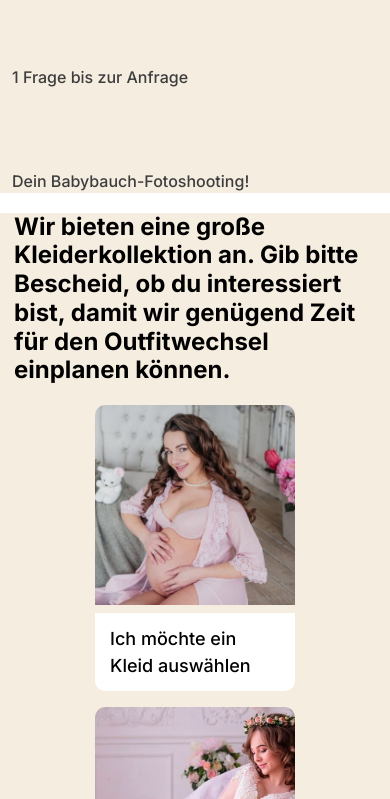
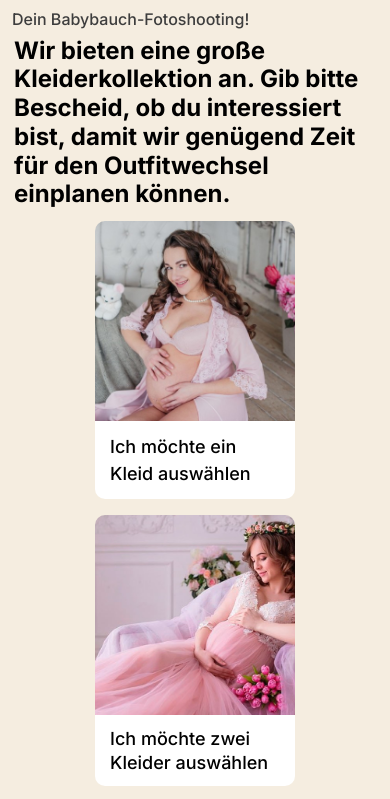
Before and after one commit to NataliiaKozak/landing-babybauch-newborn, a plain HTML site: page quiz-3.html in a window 390 px wide. Shown: the part 123-922 px from the top of the page. Drawn offline with Linux system fonts and the light colour scheme.

Commit message:
changed quiz

```diff
--- a/css/quiz-thanks/quiz-header.css
+++ b/css/quiz-thanks/quiz-header.css
@@ -3,30 +3,25 @@
    ============================================================================ */
 
 .quiz-header {
-  padding: 53px 0 0 0;
+  padding: 24px 0 8px 0; /* компактнее */
   min-height: auto;
 }
 
 .quiz-header__content {
-  /* display: flex;
-  flex-direction: row;
-  justify-content: space-between;
-  align-items: center; */
-
   display: flex;
   flex-direction: column;
-  gap: var(--spacing-section-mobile); /* 40px */
+  gap: 12px; /* было 40/80 */
   align-items: flex-start;
 }
 
 /* Logo */
 .quiz-header__logo {
-  margin: 0 0 10px 0;
+  margin: 0; /* было 0 0 10px 0 */
 }
 
 .quiz-header__logo-text {
-  font-size: var(--font-h2); /* 45px; */
-  font-weight: var(--font-weight-bold); /* 700; */
+  font-size: var(--font-h2); /* 45px */
+  font-weight: var(--font-weight-bold);
   text-decoration: none;
   color: var(--brand-text);
   transition: opacity 0.3s ease;
@@ -48,9 +43,7 @@
 
 .quiz-header__progress p {
   margin: 0;
-  /* font-size: 22px; */
   font-size: var(--font-body);
-  /* font-weight: 500; */
   font-weight: var(--font-weight-medium);
 }
 
@@ -60,18 +53,10 @@
 
 @media (max-width: 768px) {
   .quiz-header {
-    padding: 30px 0 0 0;
+    padding: 18px 0 6px 0;
   }
 
   .quiz-header__content {
-    gap: calc(var(--spacing-section-mobile) * 2); /* 80px */
+    gap: 10px;
   }
-
-  /* .quiz-header__logo-text {
-    font-size: 32px;
-  }
-
-  .quiz-header__progress p {
-    font-size: 18px;
-  } */
 }
--- a/css/quiz-thanks/quiz-question.css
+++ b/css/quiz-thanks/quiz-question.css
@@ -3,14 +3,14 @@
    ============================================================================ */
 
 .quiz-question {
-  padding: 20px 0 100px 0;
+  padding: 0 0 100px 0; /* убрали верхний отступ */
   min-height: calc(100vh - 250px);
 }
 
-/* Title добавлено margin-top: 20px; изменено margin-bottom*/
+/* Title */
 .quiz-question__title {
-  margin-top: 20px;
-  margin-bottom: 50px;
+  margin-top: 0; /* было 20px */
+  margin-bottom: 24px; /* было 50px */
   padding: 0 2px;
 }
 
@@ -21,7 +21,7 @@
   margin: 0;
 }
 
-/* Cards grid (картинка + кнопка вместе) */
+/* Cards grid */
 .quiz-question__cards {
   display: flex;
   gap: 14px;
@@ -37,12 +37,12 @@
   justify-content: space-between;
 }
 
-/* Карточка (картинка + кнопка) - без gap, кнопка прилегает к картинке */
+/* Card */
 .quiz-question__card {
   display: flex;
   flex-direction: column;
   gap: 0;
-  flex: 0 0 calc((100% - 42px) / 4); /* 4 items, 3 gaps of 14px */
+  flex: 0 0 calc((100% - 42px) / 4);
   max-width: 300px;
 }
 
@@ -72,7 +72,7 @@
   border-radius: 10px 10px 0 0;
 }
 
-/* Option button - only bottom corners rounded (Figma: rounded-bl-[30px] rounded-br-[30px]) */
+/* Option button */
 .quiz-question__option {
   display: flex;
   align-items: center;
@@ -84,14 +84,12 @@
   border: none;
   border-radius: 0 0 10px 10px;
   text-decoration: none;
-  /* color: #000000;
-  font-size: 22px;
-  font-weight: 500;
-  font-family: 'Inter', sans-serif; */
+
   font-size: var(--font-body);
   font-weight: var(--font-weight-medium);
   font-family: var(--font-family);
   color: var(--color-black);
+
   transition: all 0.3s ease;
   cursor: pointer;
   box-sizing: border-box;
@@ -110,12 +108,6 @@
   color: #ffffff;
 }
 
-/* .quiz-question__option-text {
-  white-space: nowrap;
-  overflow: hidden;
-  text-overflow: ellipsis;
-} */
-
 .quiz-question__option-text {
   flex: 1;
   min-width: 0;
@@ -124,9 +116,8 @@
   overflow: hidden;
   text-overflow: ellipsis;
 }
-/* Multiline option (for longer text) */
-/* quiz-question__option--multiline - для многострочного текста в кнопке
-- в связи изменением  --font-body: 16px;надо было удалить в некоторых квизах: 2, 3, 4, 8, 9, 10 */
+
+/* Multiline option */
 .quiz-question__option--multiline {
   height: 92px;
   white-space: normal;
@@ -156,6 +147,11 @@
     flex: 0 0 calc(50% - 7px);
     width: calc(50% - 7px);
     max-width: 300px;
+  }
+}
+@media (max-width: 991px) {
+  .quiz-question {
+    min-height: auto;
   }
 }
 
@@ -193,15 +189,9 @@
   .quiz-question__cards--2 .quiz-question__card,
   .quiz-question__cards--3 .quiz-question__card {
     flex: 0 0 100%;
-    /* width: 100%;
-        max-width: 100%; */
     width: 240px;
-    max-width: 240px;  /* для уменьшения размера */
-    gap: 10px;
-  }
-
-  .quiz-question__card {
-    gap: 0;  /* для уменьшения размера */
+    max-width: 240px;
+    gap: 0;
   }
 }
 
@@ -212,7 +202,7 @@
   }
 
   .quiz-question__title {
-    margin-bottom: 20px;
+    margin-bottom: 12px; /* было 20px */
   }
 
   .quiz-question__title h1 {
@@ -224,7 +214,7 @@
   }
 
   .quiz-question__card {
-    gap: 8px;
+    gap: 0; /* фото и ответ без промежутка */
   }
 
   .quiz-question__option {
@@ -238,7 +228,6 @@
     min-height: 70px;
   }
 
-  /* для уменьшения размера */
   .quiz-question__card,
   .quiz-question__cards--2 .quiz-question__card,
   .quiz-question__cards--3 .quiz-question__card {
```
